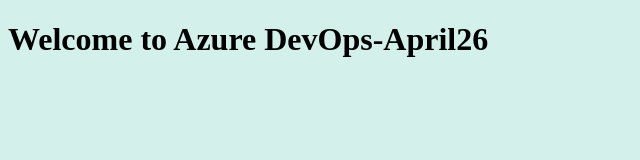
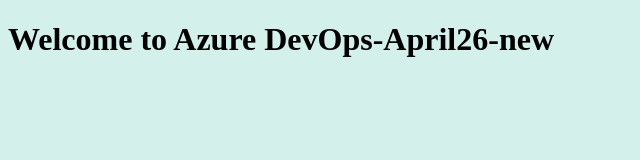
Before and after one commit to babu1245/April26-repo, a plain HTML site: page index.html in a window 1280 px wide. Shown: the full height of the page, 0-640 px from the left. Drawn offline with Linux system fonts and the light colour scheme.

Commit message:
second change

```diff
--- a/index.html
+++ b/index.html
@@ -1,6 +1,6 @@
 <!DOCTYPE html>
 <html>
    <body style="background-color:rgb(212, 240, 234);">
-      <h1>Welcome to Azure DevOps-April26</h1>
+      <h1>Welcome to Azure DevOps-April26-new</h1>
    </body>
 </html>
```
